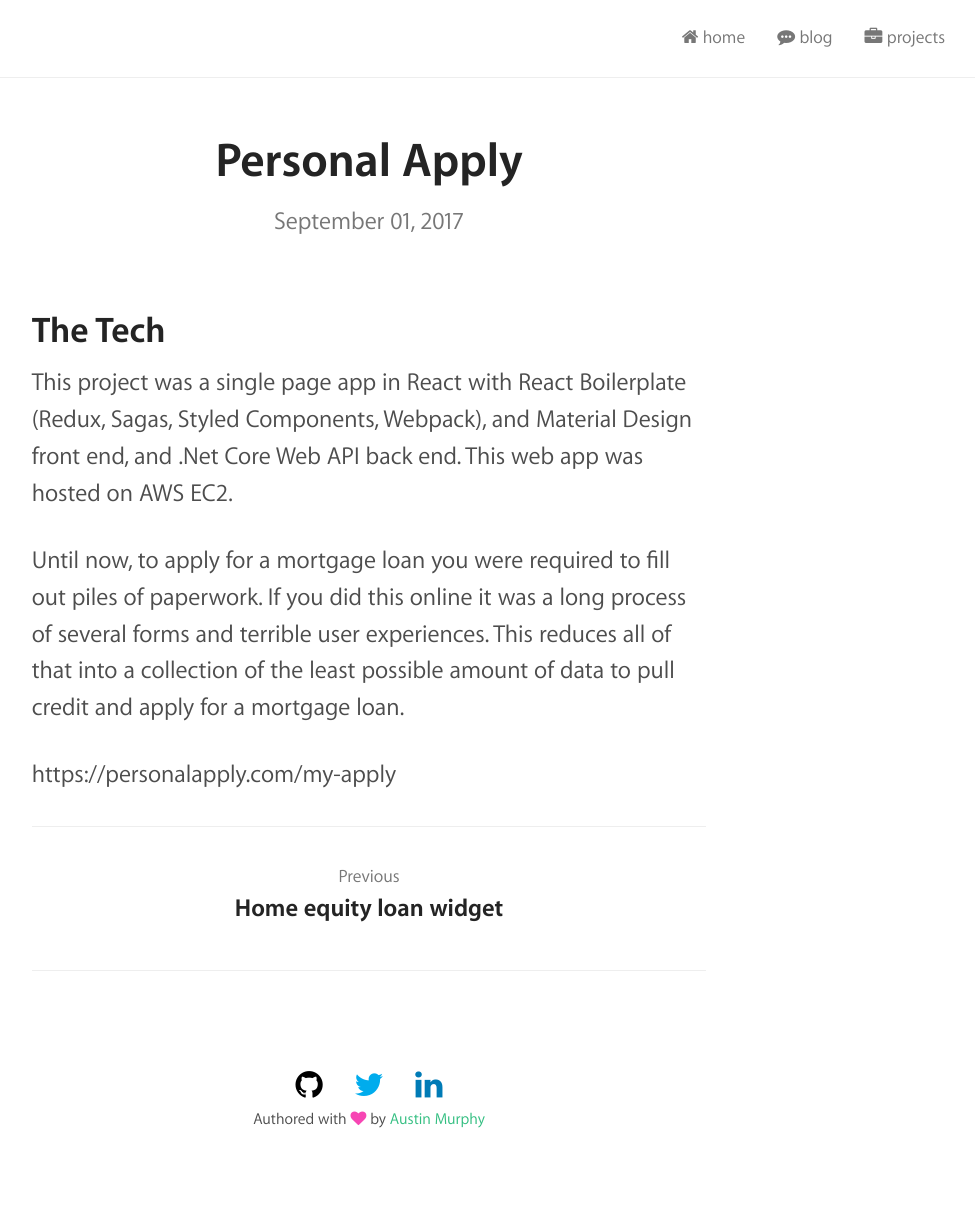
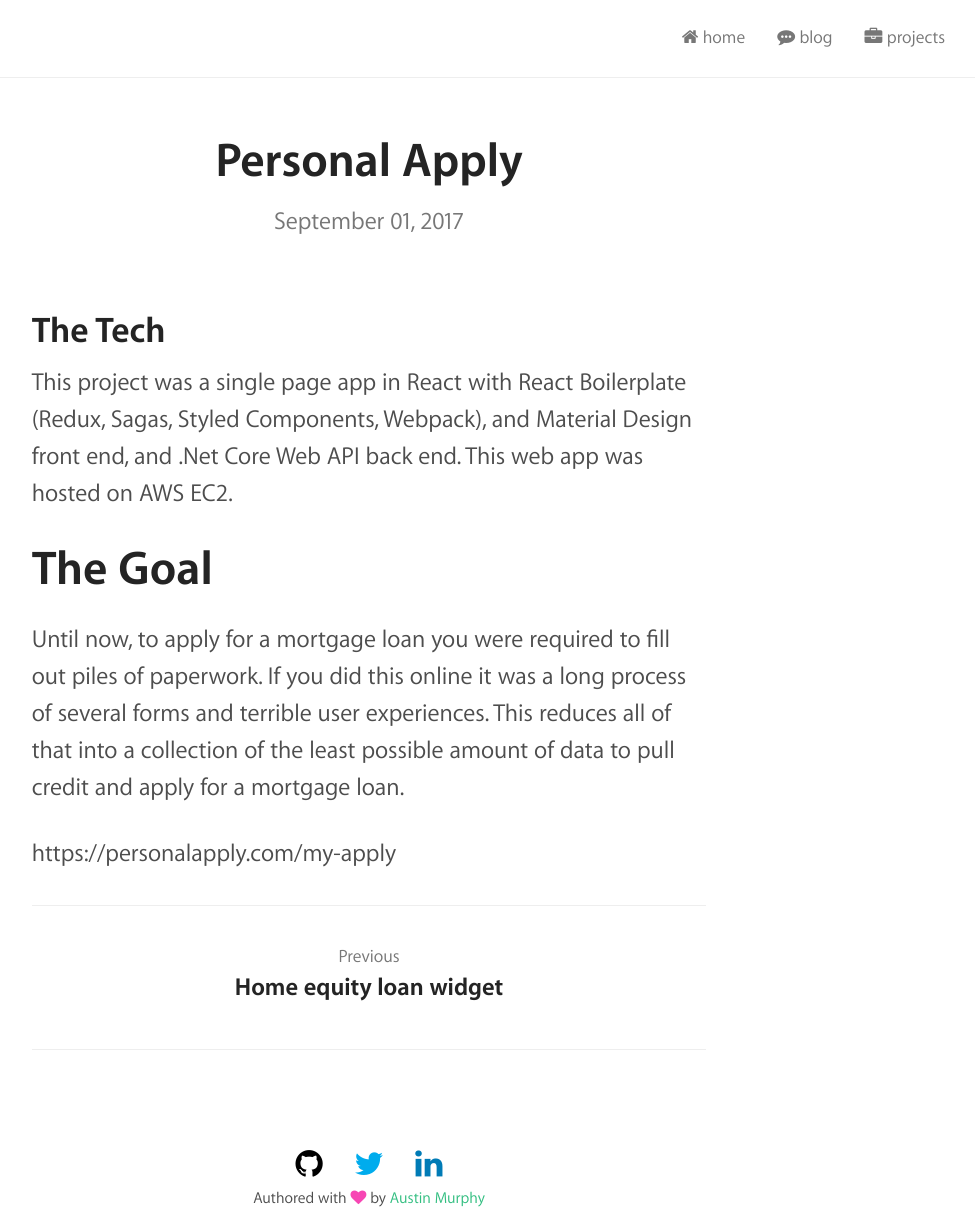
Before and after one commit to ausmurp/ausmurp.github.io, a Jekyll site: the page built from _projects/2017-09-01-personal-apply.md, in a window 1280 px wide. Shown: the whole page, without its empty margins (271-1246 px from the left). Built offline with Jekyll 4.4.1, drawn with Linux system fonts in a browser that asks for light colours; nearby versions of some CDN libraries; a style sheet for code colours, icons or effects is not loaded.

Commit message:
Update 2017-09-01-personal-apply.md

```diff
--- a/_projects/2017-09-01-personal-apply.md
+++ b/_projects/2017-09-01-personal-apply.md
@@ -9,6 +9,7 @@
 ## The Tech
 This project was a single page app in React with React Boilerplate (Redux, Sagas, Styled Components, Webpack), and Material Design front end, and .Net Core Web API back end. This web app was hosted on AWS EC2.
 
+# The Goal
 Until now, to apply for a mortgage loan you were required to fill out piles of paperwork. If you did this online it was a long process of several forms and terrible user experiences. This reduces all of that into a collection of the least possible amount of data to pull credit and apply for a mortgage loan.
 
 https://personalapply.com/my-apply
```
